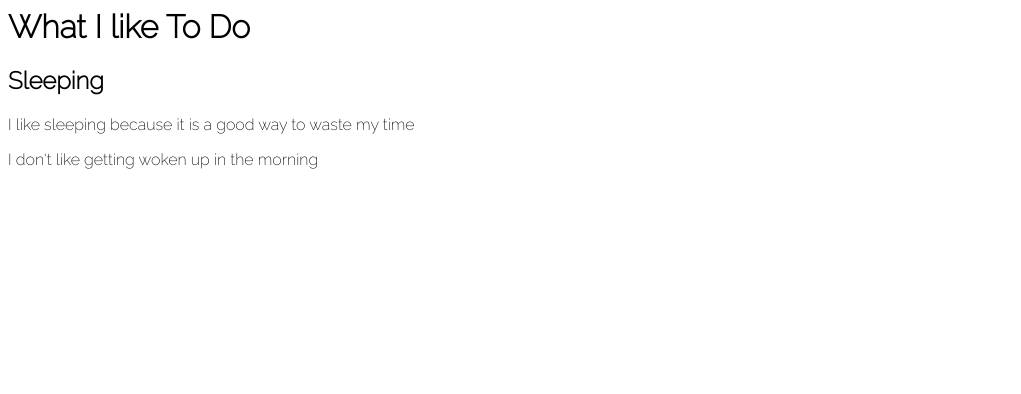
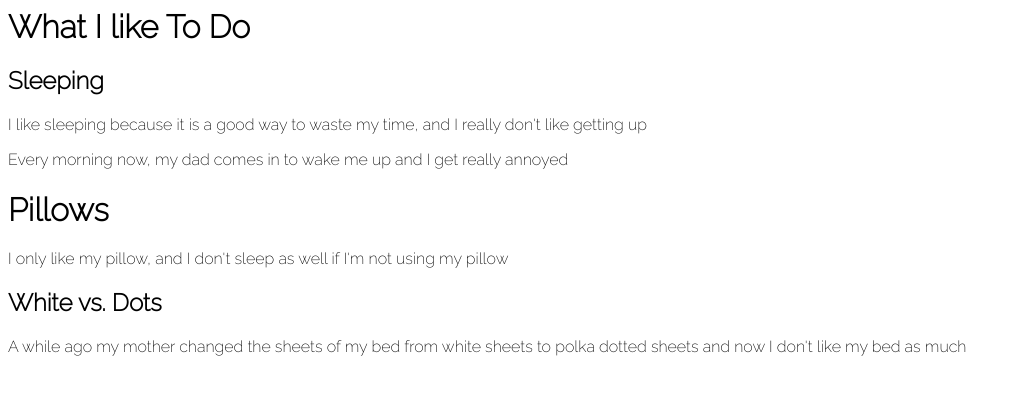
Before and after one commit to julia-chiang/julia-chiang.github.io, a plain HTML site: page index.html in a window 1280 px wide. Shown: the whole page, without its empty margins (0-1021 px from the left). Drawn offline with Linux system fonts and the light colour scheme.

Commit message:
Update index.html

```diff
--- a/index.html
+++ b/index.html
@@ -11,8 +11,13 @@
 <body>
   <h1>What I like To Do</h1>
   <h2>Sleeping</h2>
-  <p>I like sleeping because it is a good way to waste my time</p>
-  <p>I don't like getting woken up in the morning</p>
+  <p>I like sleeping because it is a good way to waste my time, and I really don't like getting up</p>
+  <p>Every morning now, my dad comes in to wake me up and I get really annoyed</p>
+  <h1>Pillows</h1>
+  <p>I only like my pillow, and I don't sleep as well if I'm not using my pillow</p>
+  <h2>White vs. Dots</h2>
+  <p>A while ago my mother changed the sheets of my bed from white sheets to polka dotted sheets and now I don't like my bed as much</p>
+
 
 
 
```
